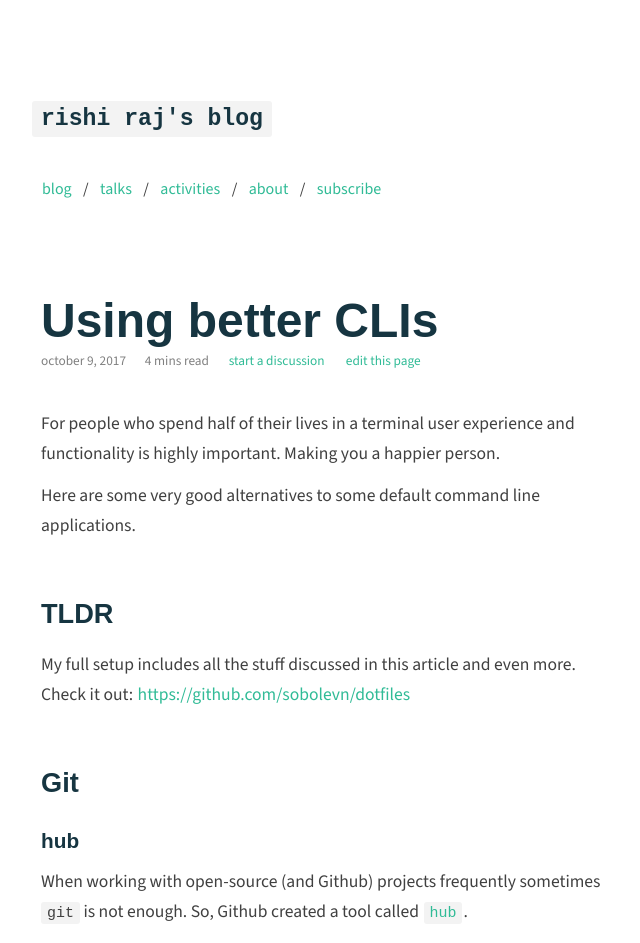
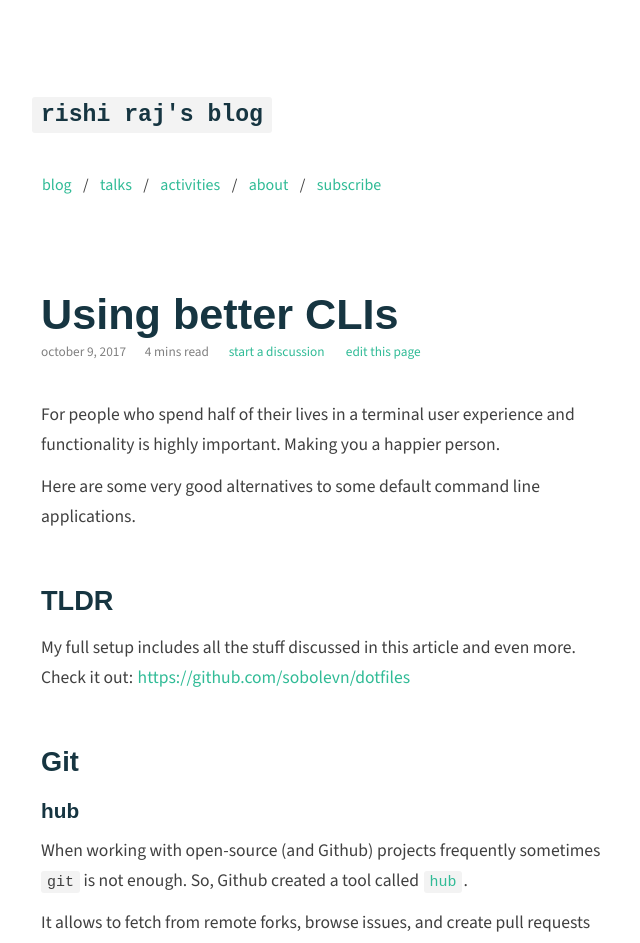
Before and after one commit to talkxo/rishiraj-blog-machine, a Jekyll site: the page built from _posts/2017-10-09-using-better-clis.md, in a window 1280 px wide. Shown: the top 943 px of the page, without its empty margins (311-951 px from the left). Built offline with Jekyll 4.4.1, drawn with Linux system fonts in a browser that asks for light colours; nearby versions of some CDN libraries; emoji names are drawn with the system emoji font.

Commit message:
Update _mixins.scss

```diff
--- a/_sass/helpers/_mixins.scss
+++ b/_sass/helpers/_mixins.scss
@@ -32,21 +32,21 @@
 // Font sizing
 @mixin fs--heading-1 {
     line-height: 1;
-    font-size: 3rem;
+    font-size: 2.7rem;
 }
 
 @mixin fs--heading-2 {
-    line-height: 1.5;
+    line-height: 1.2;
     font-size: 1.7rem;
 }
 
 @mixin fs--heading-3 {
-    line-height: 1.5;
+    line-height: 1.2;
     font-size: 1.3rem;
 }
 
 @mixin fs--heading-4 {
-    line-height: 1.6;
+    line-height: 1.2;
     font-size: 1.1rem;
 }
 
```
